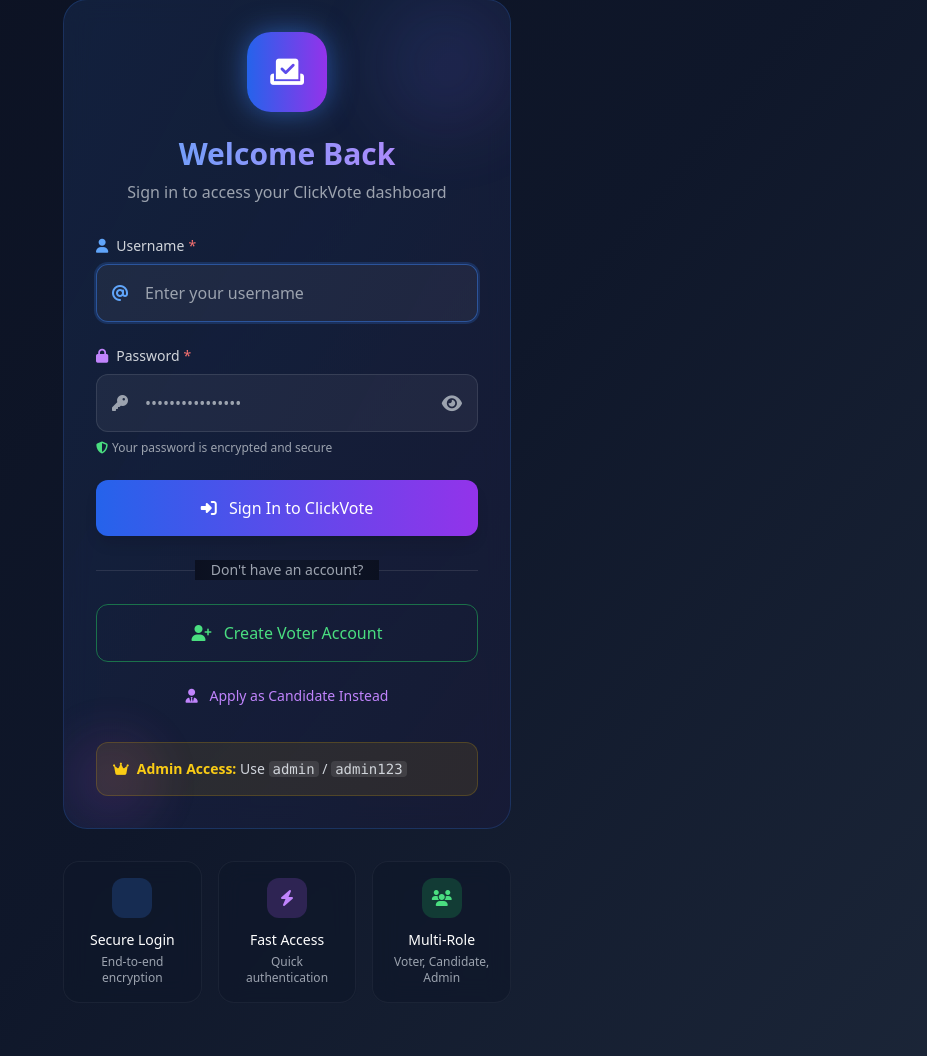
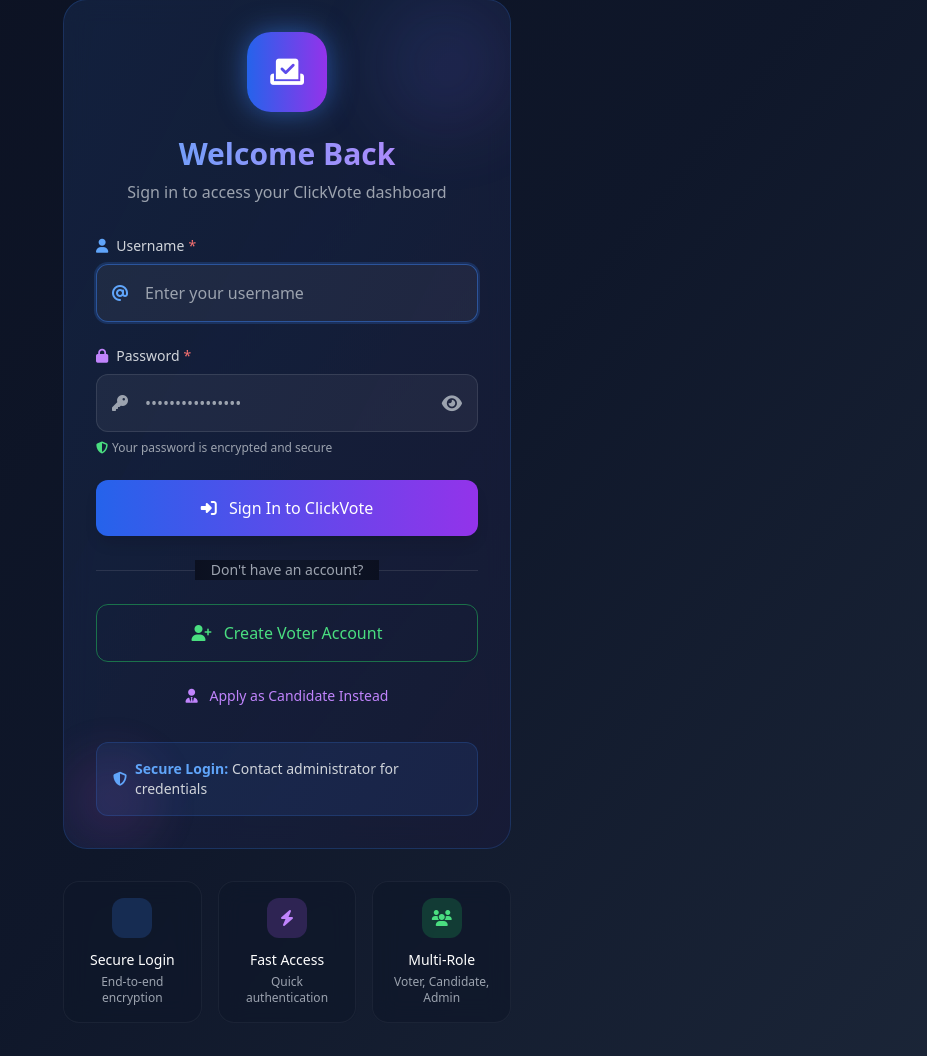
Before and after one commit to Ayush22042004/v_s2, a Flask app: page /login in a window 1280 px wide. Shown: the part 147-1203 px from the top of the page, without its empty margins (353-1280 px from the left). Run offline with Flask 3, Linux system fonts and the light colour scheme; some libraries are stand-ins or nearby versions.

Commit message:
Critical Security & UX Fixes
 SECURITY: Removed exposed admin credentials from login page
 UI FIX: Fixed dropdown visibility with proper background colors
 UX FIX: Enhanced radio button visual feedback with animations

- Login page no longer shows admin/admin123 (major security risk)
- Dropdown options now visible with dark background
- Radio buttons have clear selection indicators with green glow
- Improved overall user experience and security

```diff
--- a/app.py
+++ b/app.py
@@ -369,6 +369,18 @@ def inject_unread_notifications():
 @app.route('/health')
 def health():
     return {'status': 'ok'}, 200
+
+@app.route('/debug_role')
+def debug_role():
+    if "user_id" not in session:
+        return {'error': 'Not logged in'}, 401
+    user = query("SELECT * FROM users WHERE id=?", (session["user_id"],), one=True)
+    return {
+        'session_role': session.get('role'),
+        'db_role': user['role'] if user else 'User not found',
+        'username': session.get('username'),
+        'user_id': session.get('user_id')
+    }
 
 # -------------- Routes --------------
 @app.route("/")
--- a/templates/login.html
+++ b/templates/login.html
@@ -138,12 +138,12 @@
           </a>
         </div>
 
-        <!-- Admin Note -->
-        <div class="mt-6 p-4 bg-yellow-500/10 border border-yellow-500/20 rounded-xl">
+        <!-- Security Notice -->
+        <div class="mt-6 p-4 bg-blue-500/10 border border-blue-500/20 rounded-xl">
           <div class="flex items-center space-x-2 text-sm">
-            <i class="fas fa-crown text-yellow-400"></i>
+            <i class="fas fa-shield-alt text-blue-400"></i>
             <div class="text-gray-300">
-              <strong class="text-yellow-400">Admin Access:</strong> Use <code class="bg-white/10 px-1 rounded">admin</code> / <code class="bg-white/10 px-1 rounded">admin123</code>
+              <strong class="text-blue-400">Secure Login:</strong> Contact administrator for credentials
             </div>
           </div>
         </div>
--- a/templates/voter.html
+++ b/templates/voter.html
@@ -181,8 +181,9 @@
                           <p class="font-medium text-white text-sm">{{ c.name }}</p>
                           <p class="text-gray-400 text-xs">{{ c.category or 'Candidate' }}</p>
                         </div>
-                        <div class="w-5 h-5 border-2 border-white/30 rounded-full peer-checked:bg-green-500 peer-checked:border-green-500 flex items-center justify-center">
-                          <i class="fas fa-check text-white text-xs opacity-0 peer-checked:opacity-100"></i>
+                        <div class="relative w-5 h-5 border-2 border-white/30 rounded-full peer-checked:bg-green-500 peer-checked:border-green-500 flex items-center justify-center transition-all duration-300 peer-checked:shadow-lg peer-checked:shadow-green-500/50">
+                          <i class="fas fa-check text-white text-xs opacity-0 peer-checked:opacity-100 transition-opacity duration-300"></i>
+                          <div class="absolute inset-0.5 bg-green-500 rounded-full opacity-0 peer-checked:opacity-100 transition-opacity duration-300"></div>
                         </div>
                       </div>
                     </label>
```
Also changed, not shown: templates/admin.html (+4 -3 lines), voting.db.
